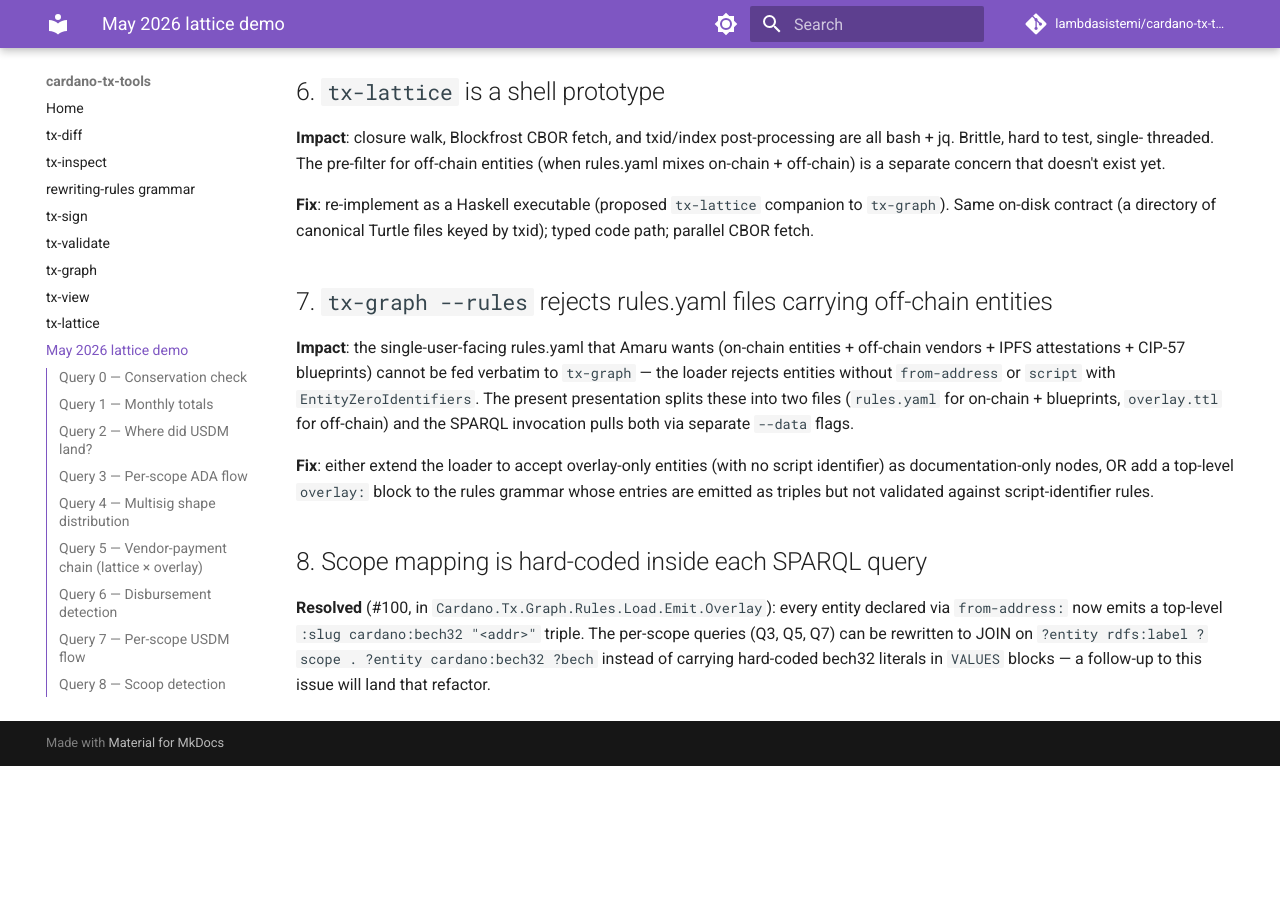
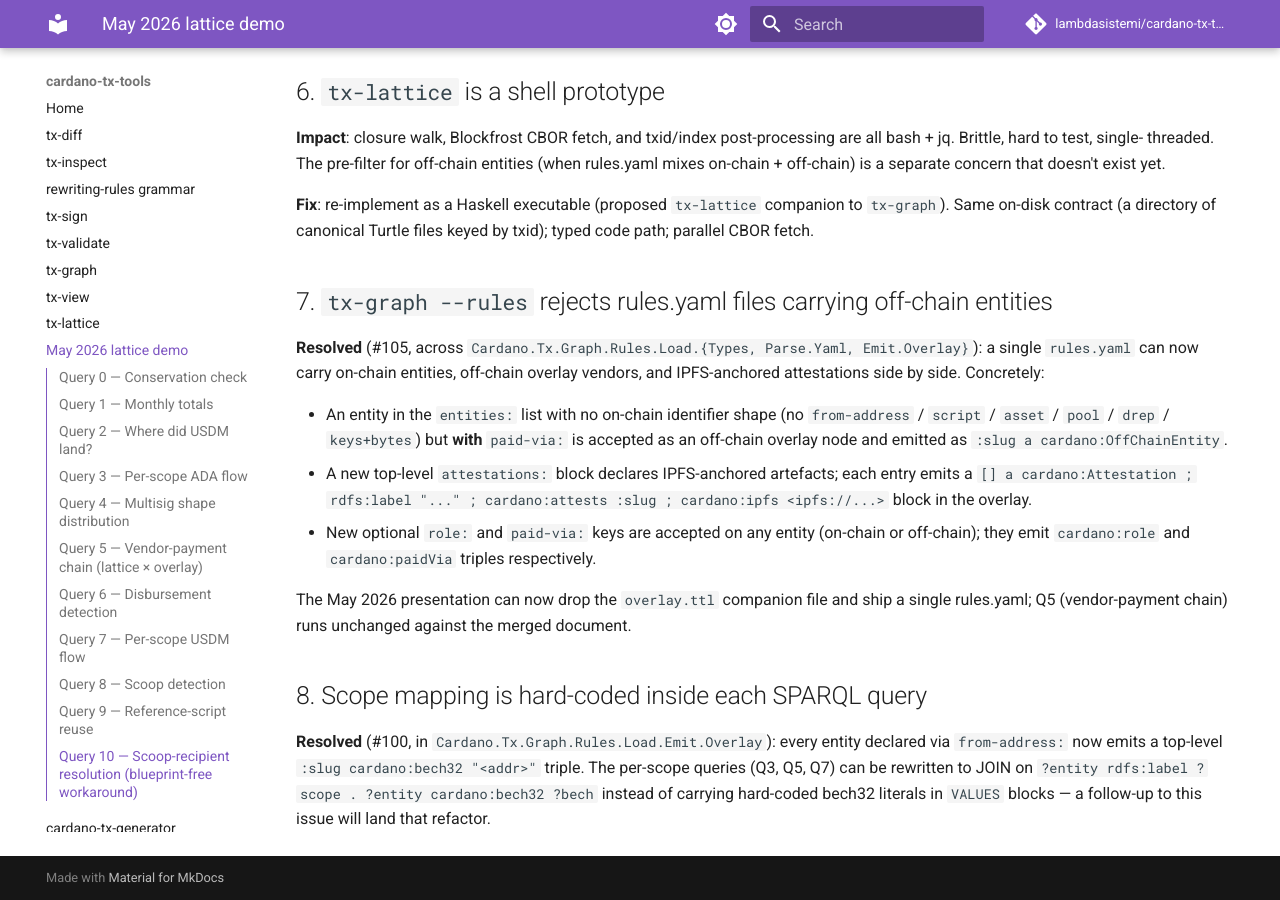
Before and after one commit to lambdasistemi/cardano-tx-tools, an MkDocs documentation site: the page built from docs/may-2026-amaru-lattice.md, in a window 1280 px wide and 900 px high, scrolled down 12127 px. Built offline with MkDocs 1.6.1 and Material for MkDocs 9.7.7, drawn with Linux system fonts in a browser that asks for light colours; comment, search, counter and statistics services are not loaded; before the commit the page ends 12893 px from its top, so only the background shows below that.

Commit message:
feat(rules): accept overlay-only entities + attestations (#105)
The single-user-facing rules.yaml that Amaru wants — on-chain
entities + off-chain vendors + IPFS-anchored attestations all in
one file — used to fail load with `EntityZeroIdentifiers`. The
operator had to split overlay metadata into a separate companion
file (the May 2026 presentation's `overlay.ttl`) and feed it
alongside the main rules to every SPARQL invocation.

This PR removes that split by relaxing the rules grammar:

* An `entities:` entry with no on-chain identifier shape but with
  a `paid-via:` cross-reference is now valid. It's emitted as
  `:slug a cardano:OffChainEntity` (rather than
  `cardano:Entity`) — semantically distinct so SPARQL can scope
  queries to one or the other.
* New top-level `attestations:` block. Each entry declares an
  IPFS-anchored artefact pinned to an operator entity by slug
  reference; the overlay emitter renders one
  `[] a cardano:Attestation ; ...` block per entry.
* New optional `role:` and `paid-via:` keys on any entity
  (on-chain or off-chain). They emit `cardano:role` and
  `cardano:paidVia` triples respectively, with `paid-via:`
  slugified on read so the cross-link survives YAML's flexible
  name styles.

The `EntityDecl` record gains `entityRole`, `entityPaidVia` (both
`Maybe Text`); the `RulesLoadResult` gains `rulesAttestations
:: [Attestation]`. The parser surface (`parseRulesYamlImports*`)
returns a 4-tuple including the new attestation list. The DFS
resolver in `Resolve.Imports` accumulates attestations across
the import graph in reverse-post-order, same as entities. The
Turtle path leaves the new fields `Nothing` (the new sugar is
YAML-only for now).

Tests: 2 new positive specs (overlay-only entity, attestations
block); all 16 + 11 fixture goldens regenerated to carry the new
emit fields. `mkdocs build --strict`, all 6 flake checks
(lint / unit / build / e2e / tx-generator-unit / tx-validate-unit)
green locally before push.

Closes #105.

```diff
--- a/docs/may-2026-amaru-lattice.md
+++ b/docs/may-2026-amaru-lattice.md
@@ -557,20 +557,27 @@ path; parallel CBOR fetch.
 
 ## 7. `tx-graph --rules` rejects rules.yaml files carrying off-chain entities
 
-**Impact**: the single-user-facing rules.yaml that Amaru wants
-(on-chain entities + off-chain vendors + IPFS attestations + CIP-57
-blueprints) cannot be fed verbatim to `tx-graph` — the loader
-rejects entities without `from-address` or `script` with
-`EntityZeroIdentifiers`. The present presentation splits these
-into two files (`rules.yaml` for on-chain + blueprints,
-`overlay.ttl` for off-chain) and the SPARQL invocation pulls
-both via separate `--data` flags.
+**Resolved** (#105, across `Cardano.Tx.Graph.Rules.Load.{Types,
+Parse.Yaml, Emit.Overlay}`): a single `rules.yaml` can now carry
+on-chain entities, off-chain overlay vendors, and IPFS-anchored
+attestations side by side. Concretely:
 
-**Fix**: either extend the loader to accept overlay-only entities
-(with no script identifier) as documentation-only nodes, OR add a
-top-level `overlay:` block to the rules grammar whose entries are
-emitted as triples but not validated against script-identifier
-rules.
+- An entity in the `entities:` list with no on-chain identifier
+  shape (no `from-address` / `script` / `asset` / `pool` / `drep`
+  / `keys+bytes`) but **with** `paid-via:` is accepted as an
+  off-chain overlay node and emitted as `:slug a
+  cardano:OffChainEntity`.
+- A new top-level `attestations:` block declares
+  IPFS-anchored artefacts; each entry emits a
+  `[] a cardano:Attestation ; rdfs:label "..." ; cardano:attests
+  :slug ; cardano:ipfs <ipfs://...>` block in the overlay.
+- New optional `role:` and `paid-via:` keys are accepted on any
+  entity (on-chain or off-chain); they emit `cardano:role` and
+  `cardano:paidVia` triples respectively.
+
+The May 2026 presentation can now drop the `overlay.ttl` companion
+file and ship a single rules.yaml; Q5 (vendor-payment chain) runs
+unchanged against the merged document.
 
 ## 8. Scope mapping is hard-coded inside each SPARQL query
 
```
Also changed, not shown: 9 other files.
